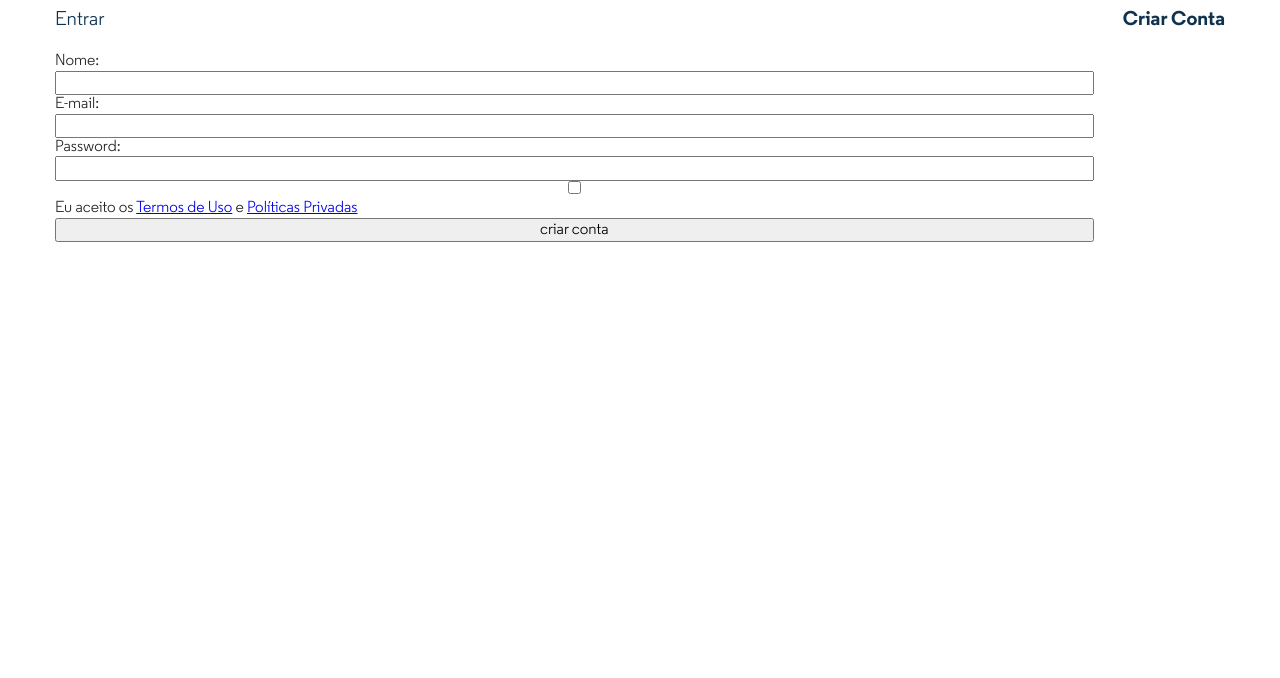
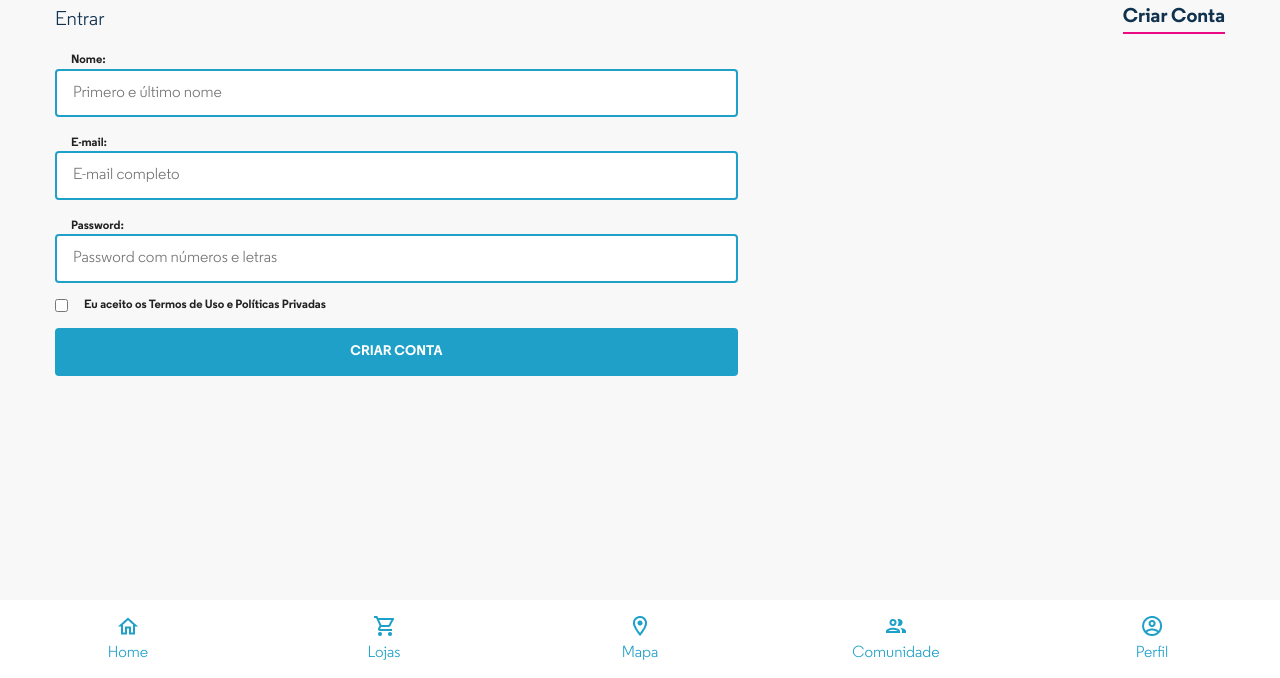
Before and after one commit to luispsousa/projecto360-grupo6, a website: page client/signup.html in a window 1280 px wide. Shown: the part 122-800 px from the top of the page. Drawn offline with Linux system fonts and the light colour scheme; no server answers.

Commit message:
Working on signup page

```diff
--- a/client/js/main.js
+++ b/client/js/main.js
@@ -1,6 +1,6 @@
 document.addEventListener("DOMContentLoaded", () => {
   // Handler when the DOM is fully loaded~
-  fetchStores();
+  /* fetchStores(); */
 });
 
 const fetchStores = (nProducts, sortBy) => {
--- /dev/null
+++ b/client/scss/_bottom-nav.scss
@@ -0,0 +1,29 @@
+.bottom-navigation {
+  position: fixed;
+  bottom: 0;
+  left: 0;
+  right: 0;
+  display: flex;
+  justify-content: space-around;
+  padding: 1rem 0;
+  background-color: $white;
+
+  > div {
+    flex: 1;
+    display: flex;
+    flex-direction: column;
+    justify-content: center;
+    align-items: center;
+
+    img {
+      min-height: 20px;
+      object-fit: none;
+    }
+
+    p {
+      margin: 0;
+      margin-top: .5rem;
+      color: $primary;
+    }
+  }
+}
--- a/client/scss/_navbar.scss
+++ b/client/scss/_navbar.scss
@@ -1,8 +1,11 @@
 .navbar {
   background-color: $primary;
-  min-height: 100px;
+  height: 100px;
   text-align: center;
-  position: sticky;
+  position: fixed;
+  top: 0;
+  left: 0;
+  right: 0;
 
   > img {
     width: 150px;
--- a/client/scss/_signup.scss
+++ b/client/scss/_signup.scss
@@ -3,23 +3,48 @@
   justify-content: space-between;
   align-items: center;
   color: $secondary;
+  padding: 1rem 0;
 
-  p {
+  a {
     font-size: 20px;
 
     &:last-child {
       font-weight: bold;
+      border-bottom: 2px $pink solid;
+      padding-bottom: .2rem;
     }
   }
-
 }
 
 .form-signup {
-  input {
+  label {
+    padding-left: 16px;
+    font-size: 12px;
+    font-weight: bold;
+  }
+
+  .input-signup {
     width: 100%;
+    padding: 13px 0 13px 16px;
+    margin-bottom: 1rem;
+    border: 2px solid $primary;
+    border-radius: 4px;
+  }
+
+  .container-terms {
+    display: flex;
+    align-items: center;
+    margin-bottom: 1rem;
   }
 
   .btn-signup {
     width: 100%;
+    background: $primary;
+    border-radius: 4px;
+    font-size: 14px;
+    font-weight: bold;
+    color: $white;
+    text-transform: uppercase;
+    padding: 1rem 0;
   }
 }
--- a/client/scss/_variables.scss
+++ b/client/scss/_variables.scss
@@ -21,6 +21,7 @@ $black: #000;
 $graydark: #777;
 $gray: #CCC;
 $graylight: #F3F3F3;
+$pink: #EC0A84;
 
 // Shadows
 $box-shadow: 0px -3px 7px #DADADA;
--- a/client/scss/styles.scss
+++ b/client/scss/styles.scss
@@ -4,6 +4,7 @@
 @import 'utils';
 @import 'grid';
 @import 'navbar';
+@import 'bottom-nav';
 
 // Import pages
 @import 'signup';
@@ -15,4 +16,19 @@
 body {
   color: $text;
   font-family: $bodyfont, sans-serif;
+  background-color: $background;
 }
+
+//TODO - MEDIA QUERY
+main {
+  margin-top: 7rem;
+}
+
+a {
+  color: inherit;
+  text-decoration: none;
+}
+
+button {
+  border: none;
+}
--- a/client/signup.html
+++ b/client/signup.html
@@ -20,27 +20,50 @@
     </header>
     <main>
       <div class="container-signup gridrow">
-        <p>Entrar</p>
-        <p>Criar Conta</p>
+        <a href="#">Entrar</a>
+        <a href="#">Criar Conta</a>
       </div>
       <div class="gridrow">
         <form class="form-signup">
           <label for="name">Nome:</label>
-          <input id="name" type="text">
+          <input class="input-signup" id="name" type="text" placeholder="Primero e último nome">
 
           <label for="email">E-mail:</label>
-          <input id="email" type="email">
+          <input class="input-signup" id="email" type="email" placeholder="E-mail completo">
 
           <label for="password">Password:</label>
-          <input id="password" type="password">
+          <input class="input-signup" id="password" type="password" placeholder="Password com números e letras">
 
-          <input type="checkbox" id="termsNcondicions">
-          <label for="termsNcondicions">Eu aceito os <a href="#">Termos de Uso</a> e <a href="#">Políticas Privadas</a></label>
-
+          <div class="container-terms">
+            <input type="checkbox" id="termsNcondicions">
+            <label for="termsNcondicions">Eu aceito os <a href="#">Termos de Uso</a> e <a href="#">Políticas Privadas</a></label>
+          </div>
           <button class="btn-signup">criar conta</button>
         </form>
       </div>
     </main>
+    <div class="bottom-navigation">
+      <div>
+        <img src="/images/icons/home-icon.png" alt="Home Icon">
+        <p>Home</p>
+      </div>
+      <div>
+        <img src="/images/icons/shopping-cart-icon.png" alt="Shopping Cart Icon">
+        <p>Lojas</p>
+      </div>
+      <div>
+        <img src="/images/icons/place-icon.png" alt="Place Icon">
+        <p>Mapa</p>
+      </div>
+      <div>
+        <img src="/images/icons/people-icon.png" alt="People Icon">
+        <p>Comunidade</p>
+      </div>
+      <div>
+        <img src="/images/icons/account-circle-icon.png" alt="Account Circle Icon">
+        <p>Perfil</p>
+      </div>
+    </div>
     <script src="./js/main.js"></script>
   </body>
 
```
Also changed, not shown: client/css/styles.css, client/images/icons/account-circle-icon.png (added), client/images/icons/home-icon.png (added), client/images/icons/people-icon.png (added), client/images/icons/place-icon.png (added), client/images/icons/shopping-cart-icon.png (added), 1 other file.
